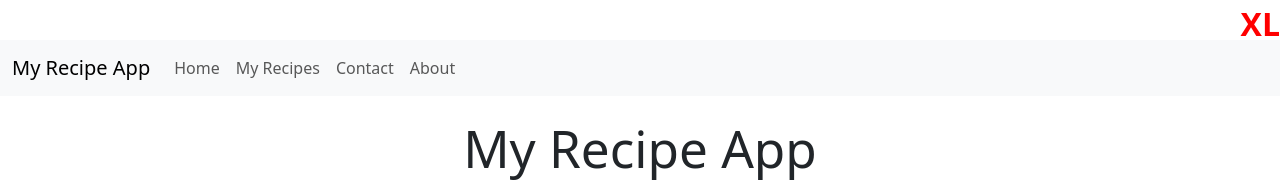
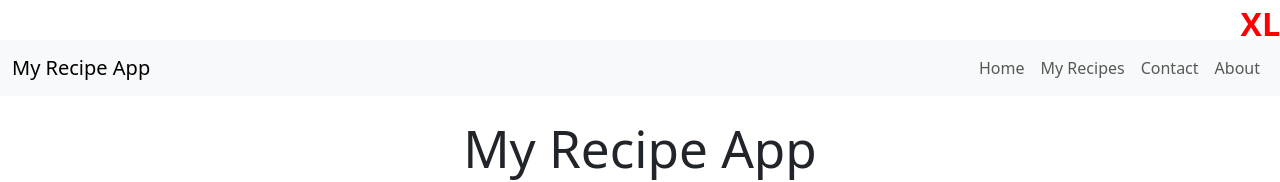
Before and after one commit to Exo-MDR-CD2000/multi-react-project, a React (Vite) app: page / in a window 1280 px wide. Shown: the top 182 px of the page. Built offline with nearby package versions, Linux system fonts and the light colour scheme; no server answers.

Commit message:
set navbar links to end w/ justify-content-end

```diff
--- a/src/components/Navbar.tsx
+++ b/src/components/Navbar.tsx
@@ -15,7 +15,7 @@ const Navbar: React.FC = () => {
         <button className="navbar-toggler" type="button" data-bs-toggle="collapse" data-bs-target="#navbarNav" aria-controls="navbarNav" aria-expanded="false" aria-label="Toggle navigation">
           <span className="navbar-toggler-icon"></span>
         </button>
-        <div className="collapse navbar-collapse" id="navbarNav">
+        <div className="collapse navbar-collapse justify-content-end" id="navbarNav">
           <ul className="navbar-nav">
             <li className="nav-item">
               <Link className="nav-link" to="/">Home</Link>
```
